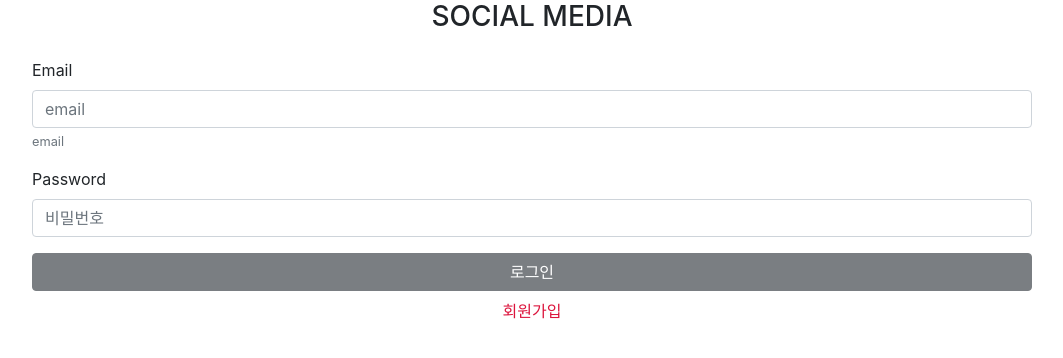
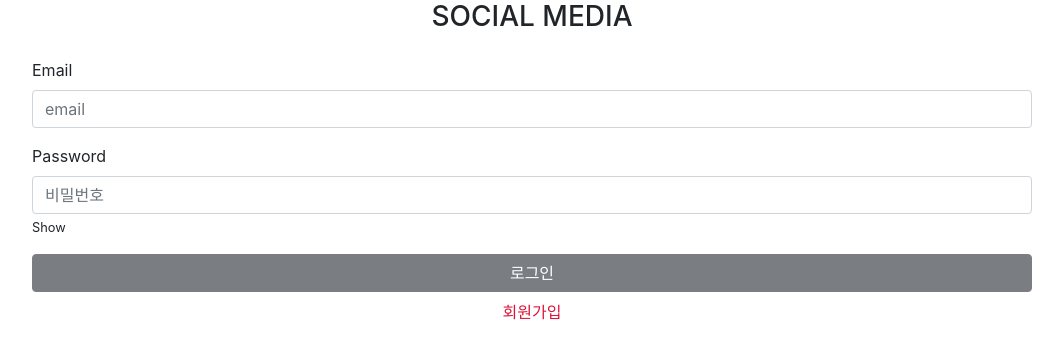
Before and after one commit to kims970908/instargram_app, a React (Create React App) app in the folder client/: page / in a window 1280 px wide. Shown: the top 358 px of the page, without its empty margins (108-1171 px from the left). Built offline with nearby package versions, Linux system fonts and the light colour scheme.

Commit message:
login page 생성

```diff
--- a/client/package.json
+++ b/client/package.json
@@ -1,12 +1,13 @@
 {
   "name": "client",
+  "proxy": "http://localhost:5000",
   "version": "0.1.0",
   "private": true,
   "dependencies": {
     "@testing-library/jest-dom": "^5.16.4",
     "@testing-library/react": "^13.1.1",
     "@testing-library/user-event": "^13.5.0",
-    "axios": "^0.27.0",
+    "axios": "^0.21.1",
     "moment": "^2.29.3",
     "react": "^18.0.0",
     "react-dom": "^18.0.0",
--- a/client/public/index.html
+++ b/client/public/index.html
@@ -9,7 +9,6 @@
       name="description"
       content="Web site created using create-react-app"
     />
-    <link rel="manifest" href="%PUBLIC_URL%/manifest.json" />
 
     <link
       rel="stylesheet"
--- a/client/src/index.css
+++ b/client/src/index.css
@@ -33,3 +33,6 @@ code {
   width: 100%;
   margin:auto;
 }
+
+/* ----------AUTH CSS 추가----------- */
+@import url(./styles/auth.css);
--- a/client/src/index.js
+++ b/client/src/index.js
@@ -1,13 +1,16 @@
-import React from 'react';
-import ReactDOM from 'react-dom/client';
-import './index.css';
-import App from './App';
-import reportWebVitals from './reportWebVitals';
+import React from "react";
+import ReactDOM from "react-dom/client";
+import "./index.css";
+import App from "./App";
+import reportWebVitals from "./reportWebVitals";
+import DataProvider from "./redux/store";
 
-const root = ReactDOM.createRoot(document.getElementById('root'));
+const root = ReactDOM.createRoot(document.getElementById("root"));
 root.render(
   <React.StrictMode>
-    <App />
+    <DataProvider>
+      <App />
+    </DataProvider>
   </React.StrictMode>
 );
 
--- a/client/src/pages/login.jsx
+++ b/client/src/pages/login.jsx
@@ -1,40 +1,78 @@
-import React, {useState} from "react";
-import {Link} from 'react-router-dom'
+import React, { useState } from "react";
+import { Link } from "react-router-dom";
+import { login } from "../redux/actions/authAction";
+import { useDispatch } from "react-redux";
 
 const Login = () => {
-  const initialState = {email:'', password:''}
-  const [userDate, setUserDate] = useState(initialState)
-  const {email, password} = userDate
+  const initialState = { email: "", password: "" };
+  const [userDate, setUserDate] = useState(initialState);
+  const { email, password } = userDate;
 
-  const handleChangeInput = e =>{
-    const {name, value} = e.target
-    setUserDate({...userDate, [name]:value})
-  }
+  const [typePass, setTypePass] = useState(false)
+
+  const dispatch = useDispatch();
+
+  const handleChangeInput = (e) => {
+    const { name, value } = e.target;
+    setUserDate({ ...userDate, [name]: value });
+  };
+
+  const handleSubmit = (e) => {
+    e.preventDefault();
+    dispatch(login(userDate));
+    console.log(userDate);
+  };
   return (
-
     <div className="auth_page">
-      <form onSubmit={''}>
-        <h3 className="text-uppercase text-center mb-4">
-          Social Media
-        </h3>
+      <form onSubmit={handleSubmit}>
+        <h3 className="text-uppercase text-center mb-4">Social Media</h3>
         <div className="form-group">
           <label htmlFor="이메일을 입력해주세요">Email</label>
-          <input type="email" className="form-control" id="exampleInputEmail1"
-          aria-describedby="email-help" placeholder="email" onChange={handleChangeInput} value={email} />
-          <small id="emailHelp" className="form-text text-muted">email</small>
+          <input
+            type="email"
+            className="form-control"
+            id="exampleInputEmail1"
+            aria-describedby="emailHelp"
+            placeholder="email"
+            onChange={handleChangeInput}
+            value={email}
+            name="email"
+          />
+          {/* <small id="emailHelp" className="form-text text-muted">
+            email
+          </small> */}
         </div>
         <div className="form-group">
           <label htmlFor="exampleInputPassword1">Password</label>
-          <input type="password" className="form-control" id="exampleInputPassword1"
-           placeholder="비밀번호" onChange={handleChangeInput} value={password} name="password" />
+          <div className="pass">
+            <input
+              type={typePass ? "text" :"password"}
+              className="form-control"
+              id="exampleInputPassword1"
+              placeholder="비밀번호"
+              onChange={handleChangeInput}
+              value={password}
+              name="password"
+            />
+            <small onClick={()=>{setTypePass(!typePass)}}>
+              {typePass ? "Hide" : "Show"}
+            </small>
+          </div>
         </div>
-          <button type="submit" className="btn btn-dark w-100" disabled={email&&password?false: true}>로그인</button>
-          <p className="my-2 text-center">
-            <Link to='/register' style={{color:"crimson"}}>회원가입</Link>
-          </p>
-    </form>
+        <button
+          type="submit"
+          className="btn btn-dark w-100"
+          disabled={email && password ? false : true}
+        >
+          로그인
+        </button>
+        <p className="my-2 text-center">
+          <Link to="/register" style={{ color: "crimson" }}>
+            회원가입
+          </Link>
+        </p>
+      </form>
     </div>
-
   );
 };
 
--- /dev/null
+++ b/client/src/redux/actions/globalTypes.js
@@ -0,0 +1,22 @@
+export const GLOBALTYPES = {
+  AUTH: "AUTH",
+  ALERT: "ALERT",
+  THEME: "THEME",
+  STATUS: "STATUS",
+  MODAL: "MODAL",
+  SOCKET: "SOCKET",
+  ONLINE: "ONLINE",
+  OFFLINE: "OFFLINE",
+  CALL: "CALL",
+  PEER: "PEER",
+};
+
+export const EditData = (data, id, post) => {
+  const newData = data.map((item) => (item._id === id ? post : item));
+  return newData;
+};
+
+export const DeleteData = (data, id) => {
+  const newData = data.filter((item) => item._id !== id);
+  return newData;
+};
--- /dev/null
+++ b/client/src/redux/reducers/index.js
@@ -0,0 +1,8 @@
+import { combineReducers } from "redux";
+import auth from "./authReducer";
+import notify from "./notifyReducer";
+
+export default combineReducers({
+  auth,
+  notify,
+});
--- /dev/null
+++ b/client/src/styles/auth.css
@@ -0,0 +1,34 @@
+.auth_page{
+  width: 100%;
+  min-height: 100vh;
+  background-color: #fdfdfd;
+  /* display: flex;
+  justify-content: center;
+  align-items: center; */
+  position: relative;
+}
+
+.auth_page form{
+  background-color: #fff;
+  max-width: 400px;
+  width: 100%;
+  border: 1px solid #ddd;
+  padding: 50px 25px;
+  position: absolute;
+  top: 50%;
+  left: 50%;
+  transform: translate(-50%, -50%);
+}
+
+.auth_page form .pass{
+  position: relative;
+}
+
+.auth_page form .pass small {
+  position: absolute;
+  top: 50%;
+  right: 5px;
+  transform: translateY(-50%);
+  cursor: pointer;
+  opacity: .5;
+}
```
Also changed, not shown: client/src/redux/action.js (deleted), client/src/redux/reducers.js (deleted), 1 other file (tests, documents, lock files or other folders).
